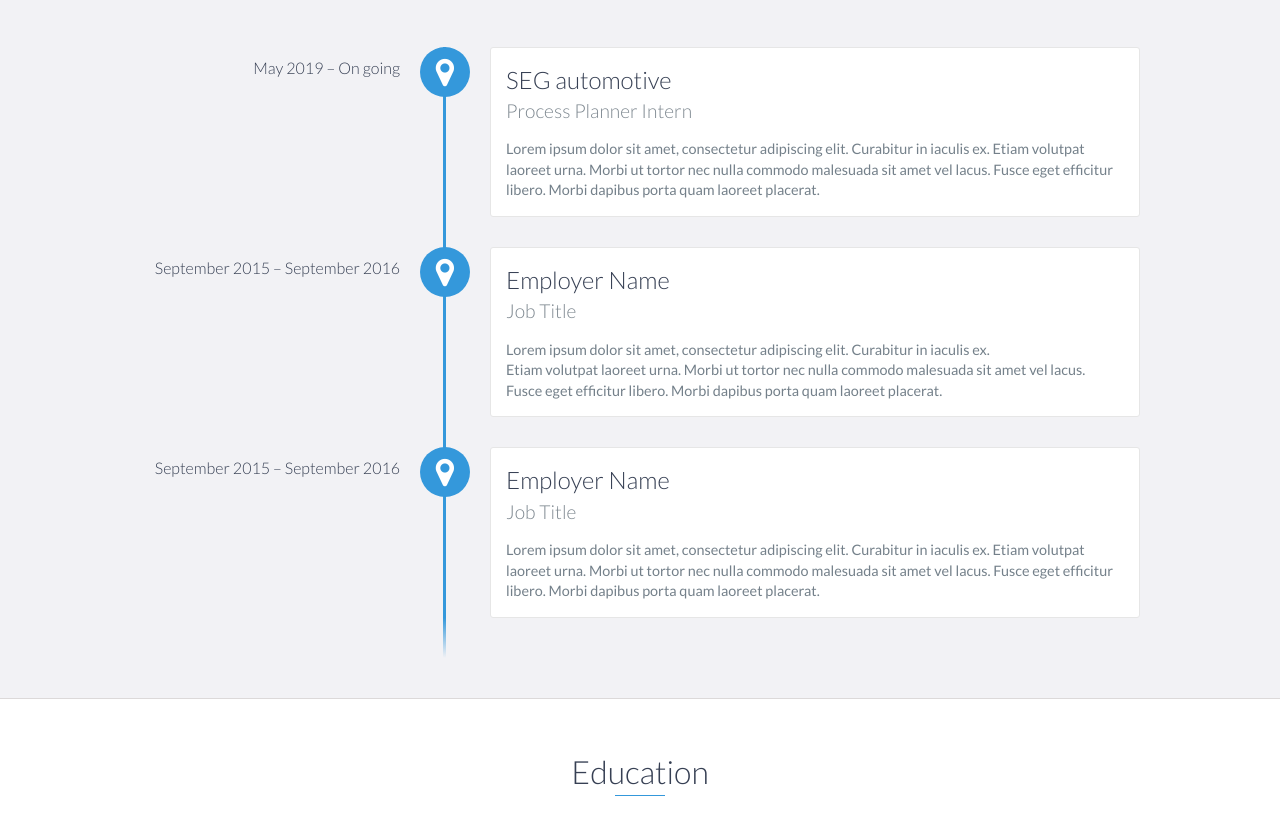
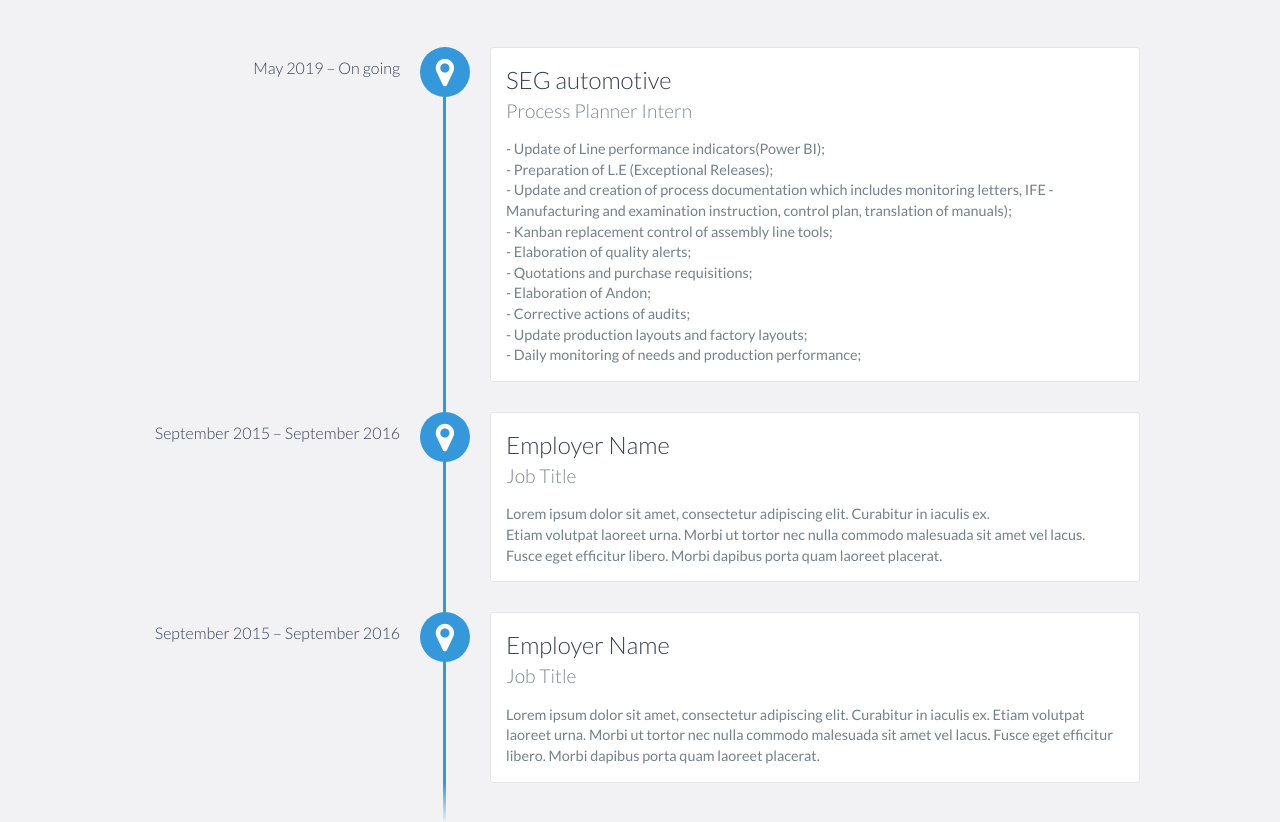
Before and after one commit to lucas-dfs/devPortifolio, a website: page index.html in a window 1280 px wide. Shown: the part 1220-2042 px from the top of the page. Drawn offline with nearby package versions, Linux system fonts and the light colour scheme.

Commit message:
Update Job
detail last job

```diff
--- a/index.html
+++ b/index.html
@@ -90,7 +90,18 @@
                 <h3>SEG automotive</h3>
                 <h4>Process Planner Intern</h4>
                 <p>
-                    Lorem ipsum dolor sit amet, consectetur adipiscing elit. Curabitur in iaculis ex. Etiam volutpat laoreet urna. Morbi ut tortor nec nulla commodo malesuada sit amet vel lacus. Fusce eget efficitur libero. Morbi dapibus porta quam laoreet placerat.
+                    - Update of Line performance indicators(Power BI);
+                    <br>- Preparation of L.E (Exceptional Releases);
+                    <br>- Update and creation of process documentation which includes monitoring letters, IFE - Manufacturing and examination instruction, control plan, translation of manuals);
+                    <br>- Kanban replacement control of assembly line tools;
+                    <br>- Elaboration of quality alerts;
+                    <br>- Quotations and purchase requisitions;
+                    <br>- Elaboration of Andon;
+                    <br>- Corrective actions of audits;
+                    <br>- Update production layouts and factory layouts;
+                    <br>- Daily monitoring of needs and production performance;
+
+
                 </p>
             </div>
 
```
